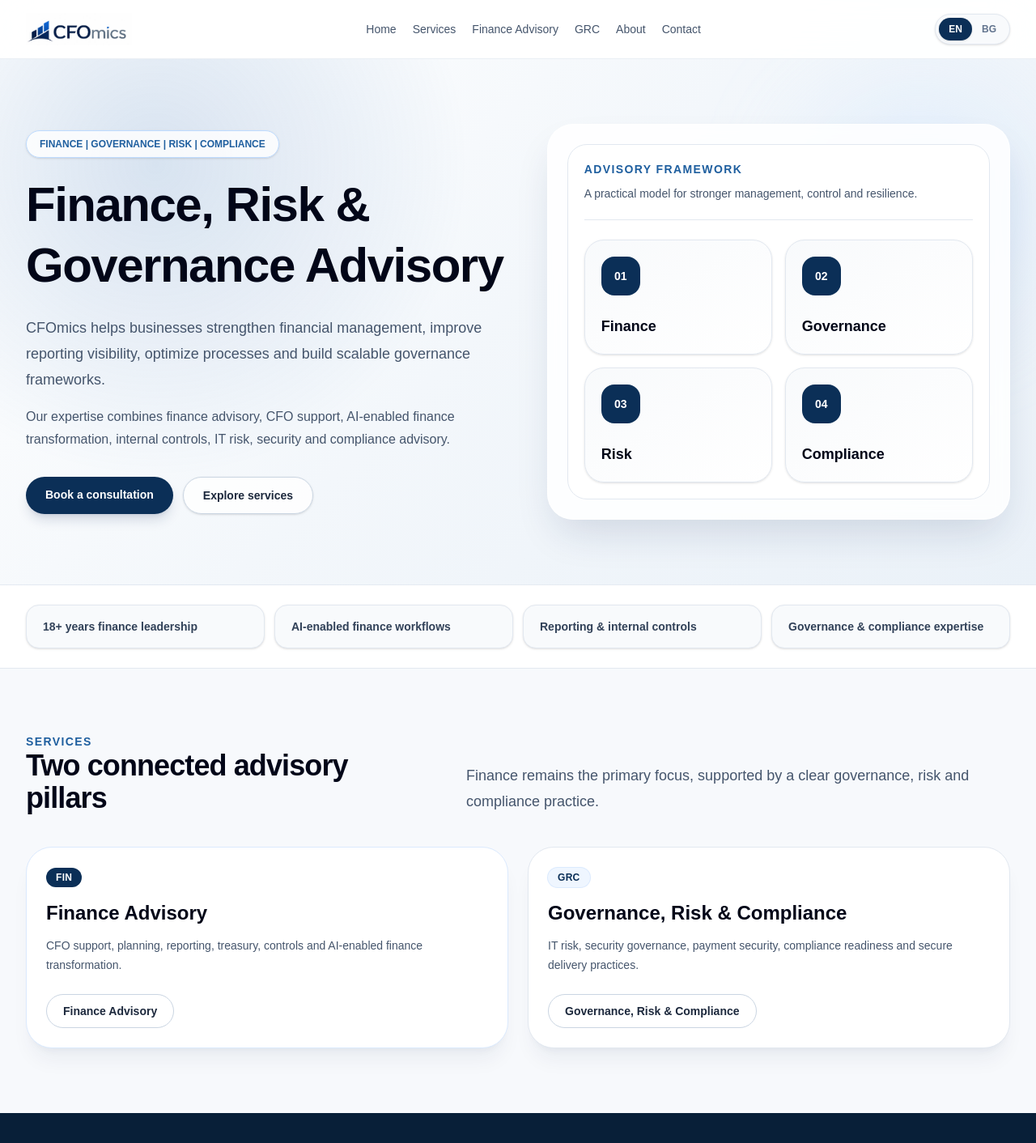
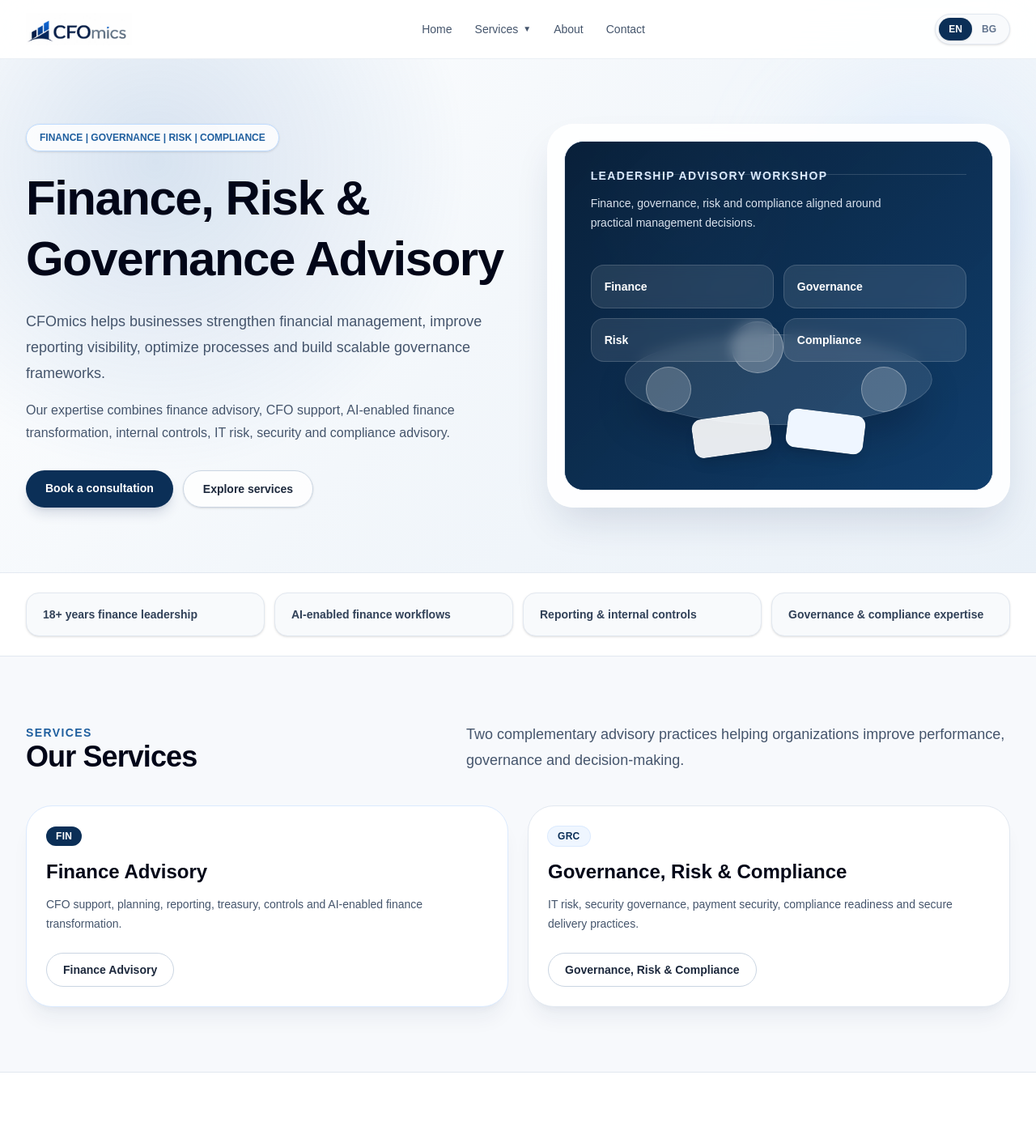
Before and after one commit to cfomics/cfomics-website, a Next.js app: page / in a window 1280 px wide. Shown: the top 1412 px of the page at 81% size. Built offline with nearby package versions, Linux system fonts and the light colour scheme.

Commit message:
Refine positioning, services and bilingual support

```diff
--- a/app/components/SitePage.tsx
+++ b/app/components/SitePage.tsx
@@ -5,7 +5,14 @@ import Link from "next/link";
 import { useState } from "react";
 
 type Language = "en" | "bg";
-type PageKey = "home" | "services" | "finance" | "grc" | "about" | "contact";
+type PageKey =
+  | "home"
+  | "services"
+  | "finance"
+  | "grc"
+  | "about"
+  | "contact"
+  | "insights";
 type SiteContent = (typeof content)[Language];
 type DetailContent = {
   eyebrow: string;
@@ -30,7 +37,8 @@ const content = {
       home: "Home",
       services: "Services",
       finance: "Finance Advisory",
-      grc: "GRC",
+      grc: "Governance, Risk & Compliance",
+      allServices: "All Services",
       about: "About",
       contact: "Contact",
     },
@@ -57,12 +65,15 @@ const content = {
         "Reporting & internal controls",
         "Governance & compliance expertise",
       ],
-      visualTitle: "Advisory Framework",
-      visualIntro: "A practical model for stronger management, control and resilience.",
+      visualTitle: "Leadership Advisory Workshop",
+      visualIntro: "Finance, governance, risk and compliance aligned around practical management decisions.",
       framework: ["Finance", "Governance", "Risk", "Compliance"],
-      servicesTitle: "Two connected advisory pillars",
+      servicesTitle: "Our Services",
       servicesIntro:
-        "Finance remains the primary focus, supported by a clear governance, risk and compliance practice.",
+        "Two complementary advisory practices helping organizations improve performance, governance and decision-making.",
+      expertiseTitle: "Expertise Behind CFOmics",
+      expertiseIntro:
+        "Senior finance, operations, analytics and governance experience for companies that need practical advisory without unnecessary complexity.",
       approachTitle: "Built for practical decisions",
       approach: [
         "Clarify financial visibility and reporting needs.",
@@ -85,7 +96,7 @@ const content = {
           services: [
             "Fractional CFO & Strategic Finance",
             "Budgeting, Forecasting & FP&A",
-            "Management Reporting & Dashboards",
+            "Management Reporting & Decision Packs",
             "Treasury & Cash Flow Management",
             "Internal Controls & Governance",
             "AI-enabled Finance Transformation",
@@ -127,9 +138,9 @@ const content = {
             "Senior financial perspective for leadership cadence, decision support, operating priorities and transformation planning.",
         },
         {
-          title: "Reporting, Planning & Dashboards",
+          title: "Reporting, Planning & Management Insight",
           text:
-            "Budgeting, rolling forecasts, management packs and dashboards that improve visibility and accountability.",
+            "Budgeting, rolling forecasts and management reporting packs that improve visibility and accountability.",
         },
         {
           title: "Controls, Treasury & Transformation",
@@ -205,13 +216,28 @@ const content = {
         "Start with a focused conversation about your finance priorities, reporting needs, risk areas and governance roadmap.",
       email: "office@cfomics.com",
     },
+    insights: {
+      eyebrow: "Insights",
+      title: "Insights library in preparation",
+      intro:
+        "This section is prepared for future articles on PCI DSS, AI in finance, internal controls, governance, SOC readiness and ISO 27001.",
+      topics: [
+        "PCI DSS articles",
+        "AI in Finance",
+        "Internal Controls",
+        "Governance",
+        "SOC Readiness",
+        "ISO 27001",
+      ],
+    },
   },
   bg: {
     nav: {
       home: "Начало",
       services: "Услуги",
       finance: "Финанси",
-      grc: "GRC",
+      grc: "Управление, риск и съответствие",
+      allServices: "Всички услуги",
       about: "За нас",
       contact: "Контакт",
     },
@@ -239,12 +265,15 @@ const content = {
         "Отчетност и вътрешни контроли",
         "Експертиза по управление и съответствие",
       ],
-      visualTitle: "Консултантска рамка",
-      visualIntro: "Практичен модел за по-силно управление, контрол и устойчивост.",
+      visualTitle: "Работна среща с ръководството",
+      visualIntro: "Финанси, управление, риск и съответствие, свързани с практични управленски решения.",
       framework: ["Финанси", "Управление", "Риск", "Съответствие"],
-      servicesTitle: "Две свързани консултантски практики",
+      servicesTitle: "Нашите услуги",
       servicesIntro:
-        "Финансите остават основен фокус, подкрепен от ясна практика по управление, риск и съответствие.",
+        "Две допълващи се консултантски практики, които помагат на организациите да подобрят представянето, управлението и решенията.",
+      expertiseTitle: "Експертизата зад CFOmics",
+      expertiseIntro:
+        "Опит във финанси, операции, анализи и управление за компании, които имат нужда от практично консултиране без излишна сложност.",
       approachTitle: "Създадено за практични решения",
       approach: [
         "Изясняваме финансовата видимост и нуждите от отчетност.",
@@ -267,7 +296,7 @@ const content = {
           services: [
             "Fractional CFO и стратегически финанси",
             "Бюджетиране, прогнозиране и FP&A",
-            "Управленска отчетност и табла",
+            "Управленска отчетност и анализи",
             "Управление на ликвидност и парични потоци",
             "Вътрешни контроли и управление",
             "Финансова трансформация с AI",
@@ -309,9 +338,9 @@ const content = {
             "Опитна финансова перспектива за управленски ритъм, решения, оперативни приоритети и трансформация.",
         },
         {
-          title: "Отчетност, планиране и табла",
+          title: "Отчетност, планиране и управленски анализи",
           text:
-            "Бюджетиране, rolling прогнози, управленски отчети и табла за по-добра видимост и отговорност.",
+            "Бюджетиране, rolling прогнози и управленски отчети за по-добра видимост и отговорност.",
         },
         {
           title: "Контроли, ликвидност и трансформация",
@@ -387,17 +416,28 @@ const content = {
         "Започнете с фокусиран разговор за финансовите приоритети, отчетността, рисковите области и пътната карта за управление.",
       email: "office@cfomics.com",
     },
+    insights: {
+      eyebrow: "Публикации",
+      title: "Библиотека с публикации в подготовка",
+      intro:
+        "Тази секция е подготвена за бъдещи материали за PCI DSS, AI във финансите, вътрешни контроли, управление, SOC готовност и ISO 27001.",
+      topics: [
+        "PCI DSS статии",
+        "AI във финансите",
+        "Вътрешни контроли",
+        "Управление",
+        "SOC готовност",
+        "ISO 27001",
+      ],
+    },
   },
 } as const;
 
-const navItems: Array<{ key: keyof typeof content.en.nav; href: string }> = [
-  { key: "home", href: "/" },
-  { key: "services", href: "/services" },
+const serviceNavItems = [
   { key: "finance", href: "/services/finance-advisory" },
   { key: "grc", href: "/services/governance-risk-compliance" },
-  { key: "about", href: "/about" },
-  { key: "contact", href: "/contact" },
-];
+  { key: "allServices", href: "/services" },
+] as const;
 
 export function SitePage({ page }: { page: PageKey }) {
   const [language, setLanguage] = useState<Language>("en");
@@ -413,6 +453,7 @@ export function SitePage({ page }: { page: PageKey }) {
       {page === "grc" && <DetailPage data={t.grc} cta={t.cta} />}
       {page === "about" && <AboutPage t={t} />}
       {page === "contact" && <ContactPage t={t} />}
+      {page === "insights" && <InsightsPage t={t} />}
 
       <Footer t={t} />
     </main>
@@ -442,16 +483,38 @@ function Header({
           />
         </Link>
 
-        <nav className="hidden items-center gap-5 text-sm font-medium text-slate-600 xl:flex">
-          {navItems.map((item) => (
+        <nav className="hidden items-center gap-7 text-sm font-medium text-slate-600 xl:flex">
+          <Link href="/" className="transition hover:text-slate-950">
+            {t.nav.home}
+          </Link>
+
+          <div className="group relative">
+            <button
+              type="button"
+              className="flex items-center gap-1.5 py-2 transition hover:text-slate-950"
+            >
+              <span>{t.nav.services}</span>
+              <span className="text-[10px]">▼</span>
+            </button>
+            <div className="invisible absolute left-0 top-full min-w-72 translate-y-2 rounded-2xl border border-slate-200 bg-white p-2 opacity-0 shadow-2xl shadow-blue-950/10 transition group-hover:visible group-hover:translate-y-0 group-hover:opacity-100 group-focus-within:visible group-focus-within:translate-y-0 group-focus-within:opacity-100">
+              {serviceNavItems.map((item) => (
                 <Link
                   key={item.href}
                   href={item.href}
-              className="transition hover:text-slate-950"
+                  className="block rounded-xl px-4 py-3 text-sm text-slate-700 transition hover:bg-slate-50 hover:text-slate-950"
                 >
                   {t.nav[item.key]}
                 </Link>
               ))}
+            </div>
+          </div>
+
+          <Link href="/about" className="transition hover:text-slate-950">
+            {t.nav.about}
+          </Link>
+          <Link href="/contact" className="transition hover:text-slate-950">
+            {t.nav.contact}
+          </Link>
         </nav>
 
         <div
@@ -498,6 +561,7 @@ function HomePage({ t }: { t: SiteContent }) {
         </div>
         <ServicePillars t={t} compact />
       </SectionShell>
+      <ExpertisePreview t={t} />
       <section className="bg-[#081f38] px-5 py-16 text-white sm:px-8">
         <div className="mx-auto grid max-w-7xl gap-8 md:grid-cols-[0.8fr_1.2fr]">
           <h2 className="text-3xl font-semibold">{t.home.approachTitle}</h2>
@@ -518,6 +582,43 @@ function HomePage({ t }: { t: SiteContent }) {
       </section>
       <CTA t={t} />
     </>
+  );
+}
+
+function ExpertisePreview({ t }: { t: SiteContent }) {
+  return (
+    <section className="border-y border-slate-200 bg-white px-5 py-20 sm:px-8">
+      <div className="mx-auto max-w-7xl">
+        <div className="grid gap-8 lg:grid-cols-[0.82fr_1.18fr] lg:items-end">
+          <div>
+            <Eyebrow>{t.about.eyebrow}</Eyebrow>
+            <h2 className="text-3xl font-semibold tracking-tight sm:text-4xl">
+              {t.home.expertiseTitle}
+            </h2>
+          </div>
+          <p className="max-w-2xl text-lg leading-8 text-slate-600 lg:justify-self-end">
+            {t.home.expertiseIntro}
+          </p>
+        </div>
+
+        <div className="mt-10 grid gap-5 md:grid-cols-3">
+          {t.about.profiles.map((profile) => (
+            <article
+              key={profile.title}
+              className="rounded-3xl border border-slate-200 bg-slate-50 p-6 shadow-sm"
+            >
+              <p className="text-xs font-semibold uppercase tracking-widest text-[#1f5f9f]">
+                {profile.category}
+              </p>
+              <h3 className="mt-3 text-xl font-semibold">{profile.title}</h3>
+              <p className="mt-4 text-sm leading-6 text-slate-600">
+                {profile.text}
+              </p>
+            </article>
+          ))}
+        </div>
+      </div>
+    </section>
   );
 }
 
@@ -555,36 +656,44 @@ function Hero({ t }: { t: SiteContent }) {
           </div>
         </div>
 
-        <FrameworkVisual t={t} />
+        <ConsultingVisual t={t} />
       </div>
     </section>
   );
 }
 
-function FrameworkVisual({ t }: { t: SiteContent }) {
+function ConsultingVisual({ t }: { t: SiteContent }) {
   return (
-    <div className="relative rounded-[2rem] border border-white/80 bg-white/85 p-5 shadow-2xl shadow-blue-950/15 backdrop-blur sm:p-6">
-      <div className="rounded-[1.5rem] border border-slate-200 bg-white p-5">
-        <div className="border-b border-slate-200 pb-5">
-          <p className="text-sm font-semibold uppercase tracking-widest text-[#1f5f9f]">
+    <div className="relative rounded-[2rem] border border-white/80 bg-white/90 p-4 shadow-2xl shadow-blue-950/15 backdrop-blur sm:p-5">
+      <div className="overflow-hidden rounded-[1.5rem] border border-slate-200 bg-[#0b2f57]">
+        <div className="relative min-h-[430px] bg-[linear-gradient(135deg,rgba(8,31,56,0.96),rgba(17,64,111,0.88)),radial-gradient(circle_at_28%_20%,rgba(147,197,253,0.28),transparent_34%)] p-6 text-white sm:p-8">
+          <div className="absolute inset-x-8 top-10 h-px bg-white/15" />
+          <div className="absolute bottom-20 left-1/2 h-28 w-[72%] -translate-x-1/2 rounded-[50%] border border-white/15 bg-white/10 shadow-2xl shadow-slate-950/30" />
+          <div className="absolute bottom-24 left-[19%] h-14 w-14 rounded-full border border-white/30 bg-white/20" />
+          <div className="absolute bottom-36 left-[39%] h-16 w-16 rounded-full border border-white/30 bg-white/25" />
+          <div className="absolute bottom-24 right-[20%] h-14 w-14 rounded-full border border-white/30 bg-white/20" />
+          <div className="absolute bottom-11 left-[30%] h-12 w-24 rotate-[-8deg] rounded-xl border border-white/20 bg-white/90 shadow-lg" />
+          <div className="absolute bottom-12 right-[30%] h-12 w-24 rotate-[7deg] rounded-xl border border-white/20 bg-blue-50 shadow-lg" />
+
+          <div className="relative max-w-sm">
+            <p className="text-sm font-semibold uppercase tracking-widest text-blue-100">
               {t.home.visualTitle}
             </p>
-          <p className="mt-2 text-sm leading-6 text-slate-600">
+            <p className="mt-3 text-sm leading-6 text-blue-50/90">
               {t.home.visualIntro}
             </p>
           </div>
-        <div className="mt-6 grid grid-cols-2 gap-4">
-          {t.home.framework.map((item, index) => (
+
+          <div className="relative mt-10 grid gap-3 sm:grid-cols-2">
+            {t.home.framework.map((item) => (
               <div
                 key={item}
-              className="rounded-3xl border border-slate-200 bg-gradient-to-br from-slate-50 to-white p-5 shadow-sm"
+                className="rounded-2xl border border-white/15 bg-white/10 p-4 backdrop-blur"
               >
-              <div className="mb-6 flex h-12 w-12 items-center justify-center rounded-2xl bg-[#0b2f57] text-sm font-black text-white">
-                {String(index + 1).padStart(2, "0")}
-              </div>
-              <p className="text-lg font-semibold text-slate-950">{item}</p>
+                <p className="text-sm font-semibold">{item}</p>
               </div>
             ))}
+          </div>
         </div>
       </div>
     </div>
@@ -781,6 +890,30 @@ function ContactPage({ t }: { t: SiteContent }) {
   );
 }
 
+function InsightsPage({ t }: { t: SiteContent }) {
+  return (
+    <>
+      <PageHero
+        eyebrow={t.insights.eyebrow}
+        title={t.insights.title}
+        intro={t.insights.intro}
+      />
+      <SectionShell>
+        <div className="grid gap-4 md:grid-cols-2 lg:grid-cols-3">
+          {t.insights.topics.map((topic) => (
+            <div
+              key={topic}
+              className="rounded-3xl border border-slate-200 bg-white p-6 text-lg font-semibold shadow-lg shadow-blue-950/5"
+            >
+              {topic}
+            </div>
+          ))}
+        </div>
+      </SectionShell>
+    </>
+  );
+}
+
 function PageHero({
   eyebrow,
   title,
--- /dev/null
+++ b/app/insights/page.tsx
@@ -0,0 +1,5 @@
+import { SitePage } from "../components/SitePage";
+
+export default function Insights() {
+  return <SitePage page="insights" />;
+}
```
Lines whose indentation alone changed are shown as unchanged.
